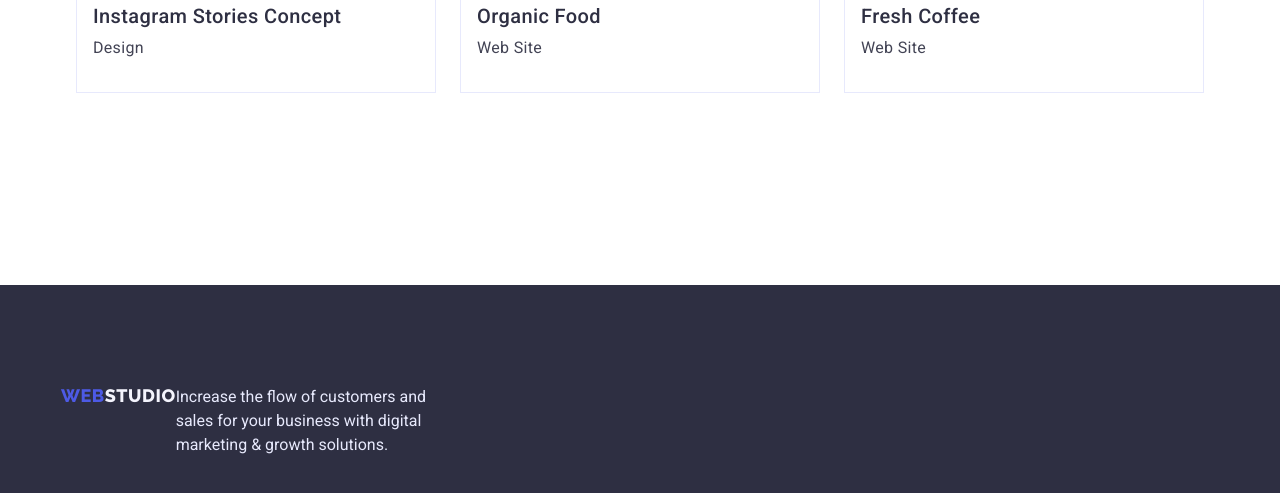
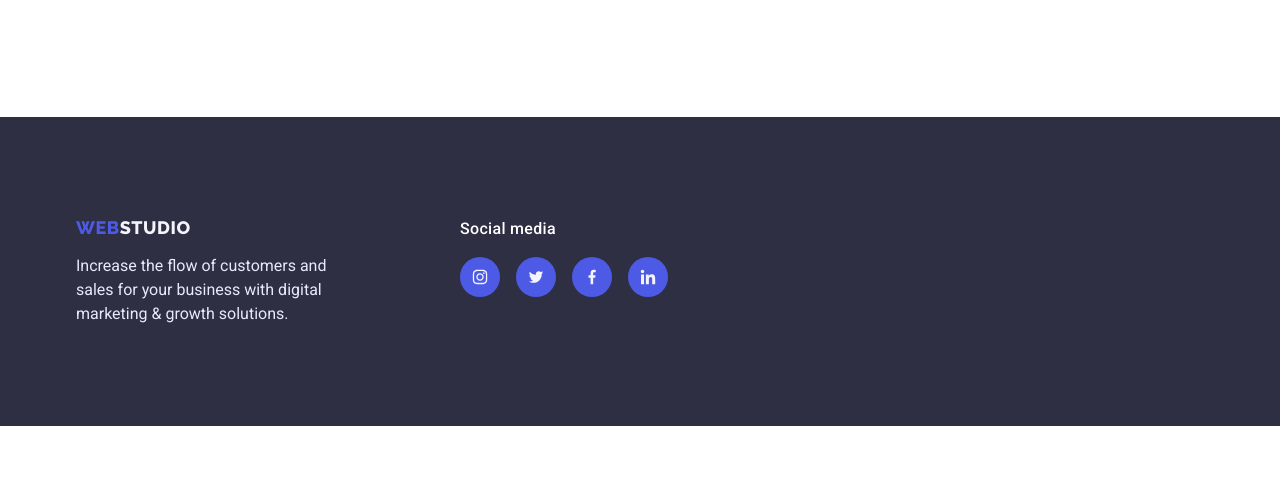
Before and after one commit to 7echuvstvo/goit-markup-hw-04, a plain HTML site: page portfolio.html in a window 1280 px wide. Shown: the part 1661-2154 px from the top of the page. After the commit the page ends 2087 px from the top, so only its background shows below. Drawn offline with nearby package versions, Linux system fonts and the light colour scheme.

Commit message:
fix bugs

```diff
--- a/css/styles.css
+++ b/css/styles.css
@@ -514,7 +514,6 @@ p {
 
 .portfolio-header {
     border-bottom: 1px solid #e7e9fc;
-    margin-bottom: 96px;
     padding: 25px 0;
 }
 
@@ -587,7 +586,6 @@ button {
     column-gap: 24px;
     row-gap: 48px;
     margin: 0 auto;
-    margin-bottom: 72px;
 
 }
 
--- a/portfolio.html
+++ b/portfolio.html
@@ -16,6 +16,7 @@
 </head>
 
 <body>
+<div>
     <header class="portfolio-header header-section">
         <div class="flex-block container">
             <nav class="nav-section">
@@ -145,14 +146,50 @@
             </div>
         </section> -->
     </main>
+    <!-- FOOTER -->
         <footer class="footer-section">
-        <div class="footer-box"><a href="./index.html" class="logo-footer link">Web<span
+            <div class="footer-box container">
+                <div class="footer-left-box"><a href="./index.html" class="logo-footer link">Web<span
                             class="accent-logo-footer">Studio</span></a>
-            <p class="footer-description">Increase the flow of customers and sales for your business with digital
+                    <p class="footer-description">Increase the flow of customers and sales for your business with
+                        digital
                         marketing
                         & growth solutions.</p>
                 </div>
+                <div>
+                    <p class="footer-title-social">Social media</p>
+                    <ul class="list footer-social-list">
+                        <li class="footer-social-item">
+                            <a href="" class="footer-social-link">
+                                <svg class="footer-social-icons" width="24" height="24">
+                                    <use href="./images/icons.svg#instagram-footer"></use>
+                                </svg>
+                            </a>
+                        </li>
+                        <li class="footer-social-item"><a href="" class="footer-social-link">
+                                <svg class="footer-social-icons" width="24" height="24">
+                                    <use href="./images/icons.svg#twitter-footer"></use>
+                                </svg>
+                            </a>
+                        </li>
+                        <li class="footer-social-item">
+                            <a href="" class="footer-social-link">
+                                <svg class="footer-social-icons" width="24" height="24">
+                                    <use href="./images/icons.svg#facebook-footer"></use>
+                                </svg>
+                            </a>
+                        </li>
+                        <li class="footer-social-item">
+                            <a href="" class="footer-social-link">
+                                <svg class="footer-social-icons" width="24" height="24">
+                                    <use href="./images/icons.svg#linkedin-footer"></use>
+                                </svg>
+                            </a>
+                        </li>
+                    </ul>
+                </div>
+            </div>
         </footer>
 </body>
-
+</div>
 </html>
```
Lines whose indentation alone changed are shown as unchanged.
